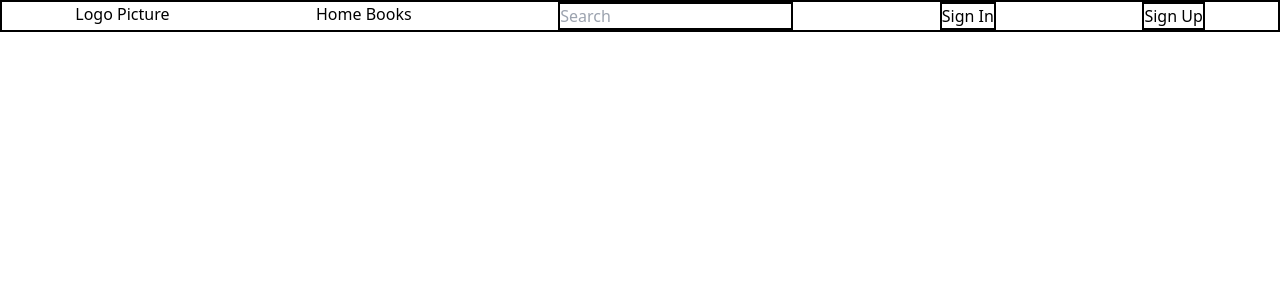
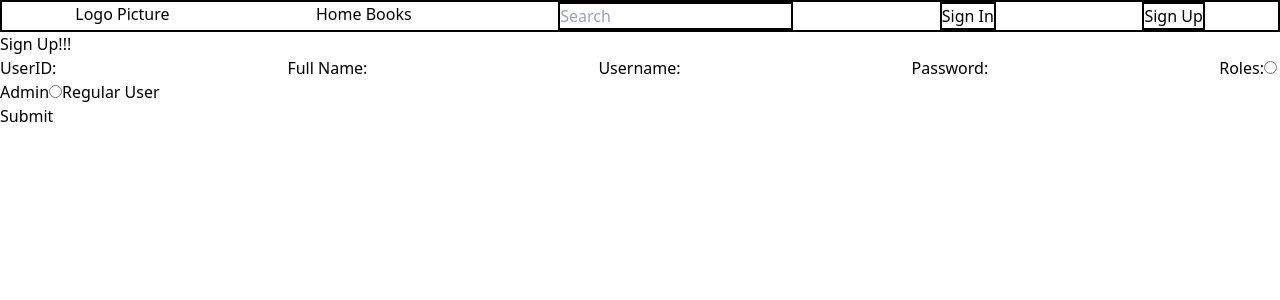
Before and after one commit to howie1329/Home-Books, a React (Create React App) app in the folder frontend/: page /signup in a window 1280 px wide. Shown: the top 300 px of the page. Built offline with nearby package versions, Linux system fonts and the light colour scheme.

Commit message:
signup page

```diff
--- a/frontend/src/App.js
+++ b/frontend/src/App.js
@@ -7,6 +7,7 @@ import Home from "./pages/Home";
 import Admin from "./pages/Admin";
 import NewBook from "./pages/NewBook";
 import BookReviewPage from "./pages/BookReviewPage";
+import SignUp from "./pages/SignUp";
 
 function App() {
   const [currentBook, setCurrentBook] = useState("");
@@ -17,6 +18,7 @@ function App() {
       <div>
         <Routes>
           <Route path="/" element={<Home setCurrentBook={setCurrentBook} />} />
+          <Route path="/signup" element={<SignUp />} />
           <Route path="/admin" element={<Admin />} />
           <Route path="/newbook" element={<NewBook />} />
           <Route
--- a/frontend/src/components/NavBar.js
+++ b/frontend/src/components/NavBar.js
@@ -20,7 +20,12 @@ function NavBar() {
       >
         Sign In
       </button>
-      <button className="border-2 border-black">Sign Up</button>
+      <button
+        className="border-2 border-black"
+        onClick={(e) => navigate("/signup")}
+      >
+        Sign Up
+      </button>
     </div>
   );
 }
--- /dev/null
+++ b/frontend/src/pages/SignUp.js
@@ -0,0 +1,72 @@
+import { React, useState } from "react";
+import { useNavigate } from "react-router-dom";
+
+function SignUp() {
+  const [user_id, setUser_id] = useState();
+  const [fullname, setFullname] = useState();
+  const [username, setUsername] = useState();
+  const [password, setPassword] = useState();
+  const [role, setRole] = useState();
+
+  const navigate = useNavigate();
+
+  const handleSubmit = async () => {
+    const user = { user_id, fullname, username, password, role };
+    const response = await fetch("/api/users", {
+      method: "POST",
+      body: JSON.stringify(user),
+      headers: {
+        "content-type": "application/json",
+      },
+    });
+    navigate("/");
+  };
+
+  return (
+    <div>
+      <p>Sign Up!!!</p>
+      <div>
+        <form>
+          <label>UserID:</label>
+          <input
+            type="text"
+            onChange={(e) => setUser_id(e.target.value)}
+          ></input>
+          <label>Full Name:</label>
+          <input
+            type="text"
+            onChange={(e) => setFullname(e.target.value)}
+          ></input>
+          <label>Username:</label>
+          <input
+            type="text"
+            onChange={(e) => setUsername(e.target.value)}
+          ></input>
+          <label>Password:</label>
+          <input
+            type="text"
+            onChange={(e) => setPassword(e.target.value)}
+          ></input>
+          <label>Roles:</label>
+          <input
+            type="radio"
+            value="admin"
+            name="role"
+            onClick={(e) => setRole(e.target.value)}
+          ></input>
+          <label>Admin</label>
+          <input
+            type="radio"
+            value="reg"
+            name="role"
+            onClick={(e) => setRole(e.target.value)}
+          ></input>
+          <label>Regular User</label>
+        </form>
+        <button onClick={(e) => handleSubmit()}>Submit</button>
+      </div>
+    </div>
+  );
+}
+
+export default SignUp;
```
Also changed, not shown: 2 other files (tests, documents, lock files or other folders).
